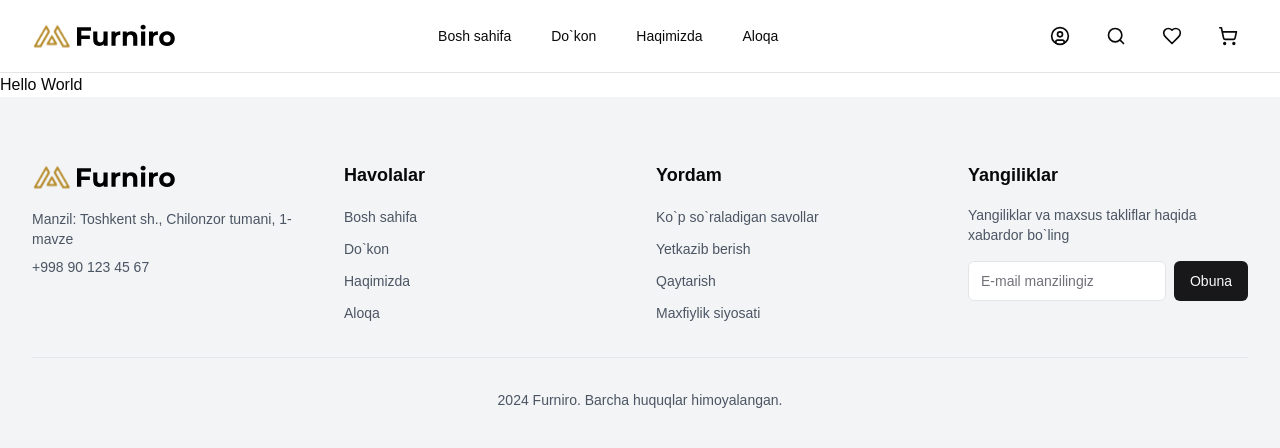
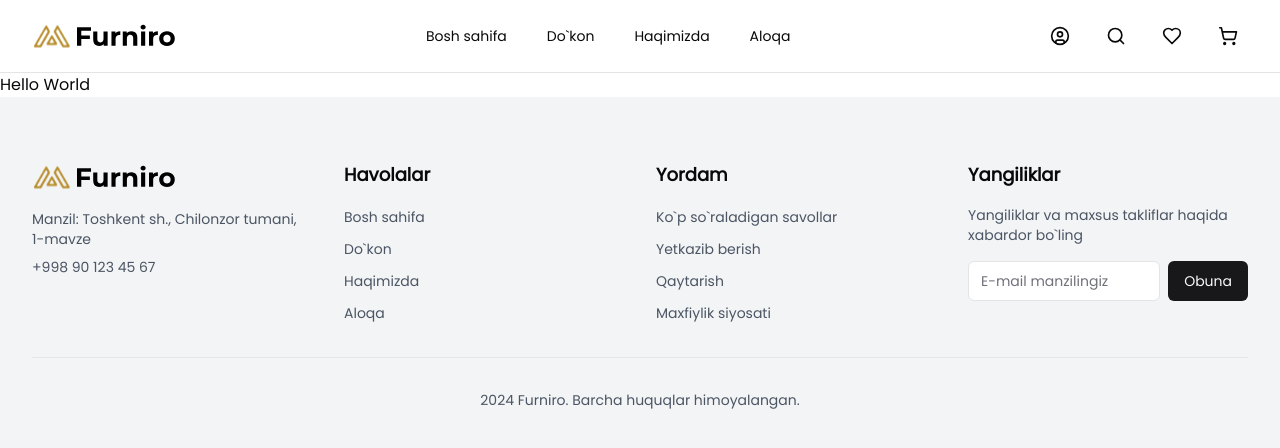
Before and after one commit to Abdumannonov-Samandar/furniture-mebel-site, a Next.js app: page / in a window 1280 px wide. Shown: the top 448 px of the page. Built offline with nearby package versions, Linux system fonts and the light colour scheme.

Commit message:
add: font

```diff
--- a/app/layout.tsx
+++ b/app/layout.tsx
@@ -1,22 +1,19 @@
 import type { Metadata } from "next";
-import localFont from "next/font/local";
+import { Poppins } from 'next/font/google'
+
+const poppins = Poppins({
+  subsets: ['latin'],
+  variable: '--font-poppins',
+  weight: '400',
+})
+
 import "./globals.css";
 import { SiteHeader } from "@/components/global/site-header";
 import { SiteFooter } from "@/components/global/site-footer";
 
-const geistSans = localFont({
-  src: "./fonts/GeistVF.woff",
-  variable: "--font-geist-sans",
-  weight: "100 900",
-});
-const geistMono = localFont({
-  src: "./fonts/GeistMonoVF.woff",
-  variable: "--font-geist-mono",
-  weight: "100 900",
-});
 
 export const metadata: Metadata = {
-  title: "Furniture",
+  title: "Furniture ~ E-commerce",
   description: "Generated by create next app",
 };
 
@@ -28,7 +25,7 @@ export default function RootLayout({
   return (
     <html lang="en">
       <body
-        className={`${geistSans.variable} ${geistMono.variable} antialiased`}
+        className={`${poppins.className} antialiased`}
       >
         <SiteHeader/>
         {children}
```
